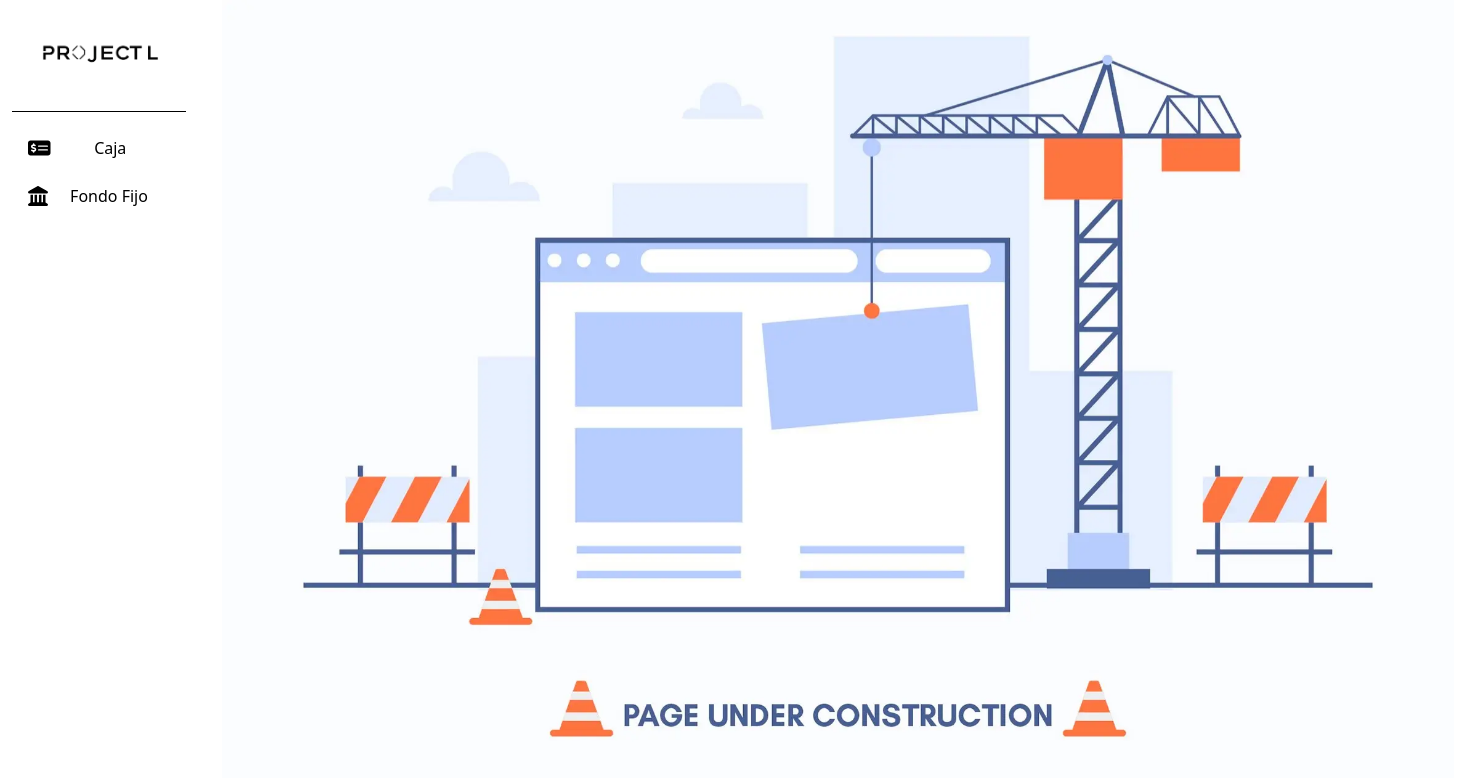
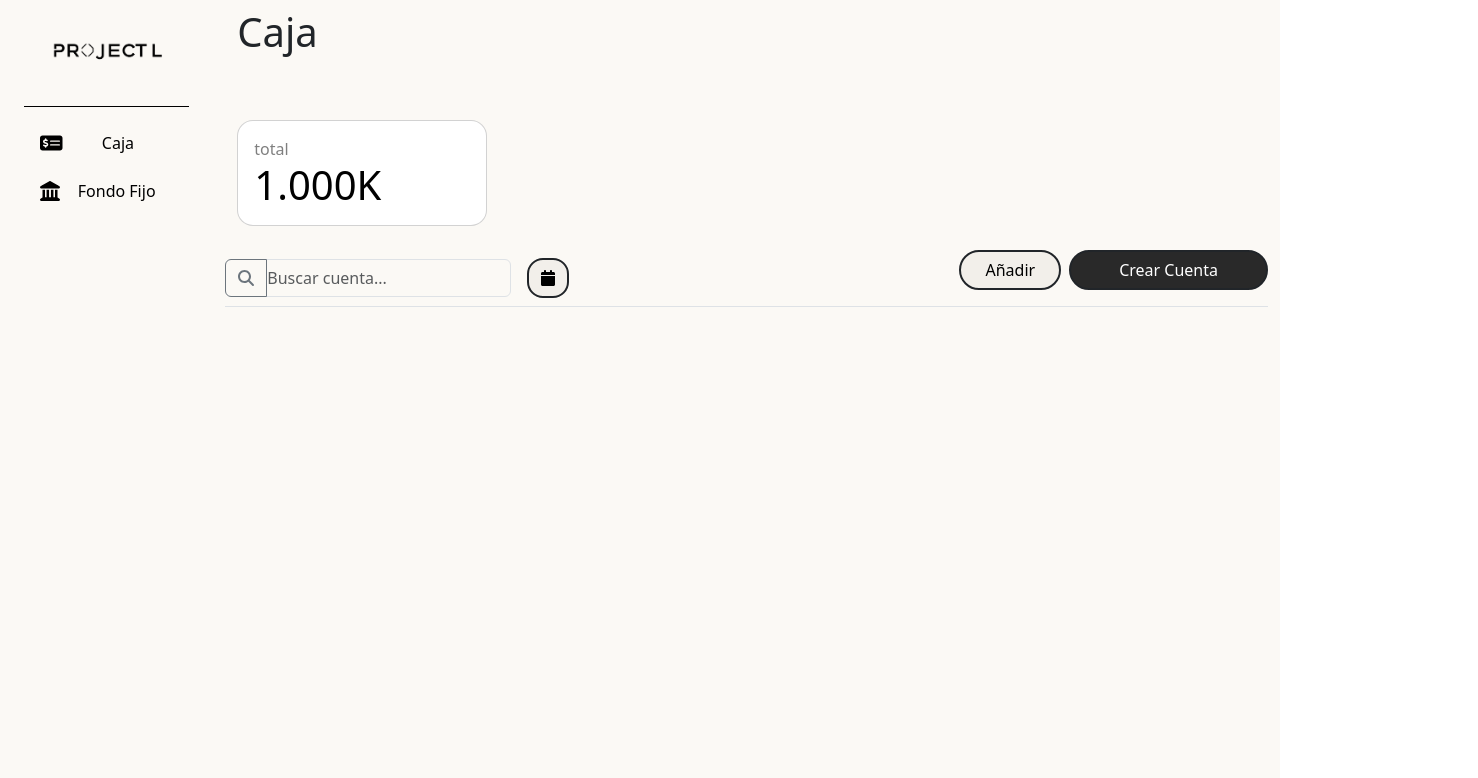
Before and after one commit to Goldfinch95/proyectoL-next.js-, a Next.js app: page /dashboard/caja in a window 1280 px wide. Shown: the top 778 px of the page, 1478 px wide, since content can reach past the window. Built offline with nearby package versions, Linux system fonts and the light colour scheme.

Commit message:
se trabajo en el nav principal

```diff
--- a/src/app/dashboard/caja/page.tsx
+++ b/src/app/dashboard/caja/page.tsx
@@ -1,13 +1,16 @@
 import Image from "next/image";
+import Nav from "@/app/ui/dashboard/nav";
 
 export default function Page() {
   return (
     <div style={{ position: "relative", width: "100vw", height: "100vh" }}>
+      <Nav />
       <Image
-        src="/website_under_construction.webp" // Ruta del archivo en la carpeta public
+        src="/website_under_construction.webp"
         alt="Página en construcción"
-        layout="fill" // Hace que la imagen ocupe todo el contenedor
-        objectFit="contain" // Ajusta la imagen sin recortar, manteniendo su proporción
+        layout="fill"
+        objectFit="contain"
+        style={{ zIndex: -1 }} // Asegura que la imagen quede detrás del contenido
       />
     </div>
   );
--- a/src/app/dashboard/layout.tsx
+++ b/src/app/dashboard/layout.tsx
@@ -1,7 +1,31 @@
 import SideNav from "../ui/dashboard/sidenav";
+import Nav from "../ui/dashboard/nav";
+import Boxes from "../ui/dashboard/boxes";
+import TableNav from "../ui/dashboard/tablenav";
 
 export default function Layout({ children }: { children: React.ReactNode }) {
     return (
+      <main className="container-fluid ">
+        <div className="row" style={{ height: '100vh' }}>
+          <div className="col-2 col-sm-3 col-xl-2" style={{ backgroundColor: '#fbf9f5' }}>
+            <div className="sticky-top">
+              <SideNav />
+            </div>
+          </div>
+          <div className="col-10 col-sm-9 col-xl-10 m-0" style={{ backgroundColor: '#fbf9f5' }}>
+            <div className="sticky-top" style={{ backgroundColor: '#fbf9f5' }}>
+              <Nav />
+              <Boxes />
+              <TableNav />
+            </div>
+          </div>
+        </div>
+      </main>
+    );
+  }
+
+
+  {/*return (
       <div className="d-flex flex-column flex-md-row overflow-hidden-md">
     <div className=" flex-shrink-0 w-md-25">
       <SideNav />
@@ -10,5 +34,4 @@ export default function Layout({ children }: { children: React.ReactNode }) {
       {children}
     </div>
   </div>
-    );
-  }
+    );*/}
--- /dev/null
+++ b/src/app/ui/boxes.module.css
@@ -0,0 +1,10 @@
+.card{
+    height: 100px;
+    width: 250px;
+    background-color: #f2efea;
+}
+
+.card-color-costum{
+    background-color: #36ce3640;
+    border: none;
+}
--- /dev/null
+++ b/src/app/ui/dashboard/boxes.tsx
@@ -0,0 +1,19 @@
+import styles from '../boxes.module.css';
+
+export default function Boxes() {
+  return (
+    <div className="container d-flex flex-row justify-content-between align-items-center mt-4">
+      {/*Tarjeta 1*/}
+      <div className={`card ${styles.card} ${styles['card-color-costum']} text-center text-black rounded-4`}>
+        <div className="card-body d-flex flex-column">
+        <p className="card-text d-flex justify-content-start m-0 text-black-50">
+            total
+          </p>
+          <h1 className="card-title d-flex justify-content-start m-0">
+            1.000K
+          </h1>
+        </div>
+      </div>
+    </div>
+  );
+}
--- a/src/app/ui/dashboard/nav-links.tsx
+++ b/src/app/ui/dashboard/nav-links.tsx
@@ -20,7 +20,7 @@ export default function NavLinks() {
     <>
       {links.map((link) => {
         return (
-            <Link
+          <Link
             key={link.name}
             href={link.href}
             className={clsx(
@@ -30,12 +30,9 @@ export default function NavLinks() {
                 "text-black": pathname !== link.href,
               }
             )}
-
           >
-              {/* Ícono */}
-              <FontAwesomeIcon className="fs-5" icon={link.icon} />
-              {/* Texto */}
-              <span className="mb-0">{link.name}</span>
+            <FontAwesomeIcon className="fs-5" icon={link.icon} />
+            <span className="mb-0">{link.name}</span>
           </Link>
         );
       })}
--- /dev/null
+++ b/src/app/ui/dashboard/nav.tsx
@@ -0,0 +1,19 @@
+"use client";
+import { usePathname } from "next/navigation";
+
+const links = [
+  { name: "Caja", href: "/dashboard/caja",  },
+  { name: "Fondo Fijo", href: "/dashboard/fondo_fijo", },
+];
+
+export default function Nav() {
+    const pathname = usePathname();
+    const activeLink = links.find(link => pathname === link.href)
+  return (
+    <nav className="navbar navbar-expand-lg mb-5">
+    <div className="container-fluid">
+      <h1>{activeLink.name}</h1>
+    </div>
+  </nav>
+  );
+}
--- /dev/null
+++ b/src/app/ui/dashboard/tablenav.tsx
@@ -0,0 +1,72 @@
+"use client";
+
+import { useState } from "react";
+import { FontAwesomeIcon } from "@fortawesome/react-fontawesome";
+import {
+  faMagnifyingGlass,
+  faCalendar,
+} from "@fortawesome/free-solid-svg-icons";
+import styles from '../tablenav.module.css'
+
+export default function TableNav() {
+  const [searchTerm, setSearchTerm] = useState("");
+
+  const onSearch = () => {
+    // Lógica para buscar, por ejemplo, filtrar resultados
+    console.log("Buscando: ", searchTerm);
+  };
+
+  return (
+    <div className="d-flex justify-content-between align-items-center mt-4 mb-3 border-bottom">
+      <div className="d-flex align-items-center gap-3">
+        <div className="input-group w-100">
+          <button
+          className={`btn btn-outline-secondary ${styles['btn-custom']}`}
+            type="button"
+            onClick={onSearch}
+          >
+            <FontAwesomeIcon icon={faMagnifyingGlass} />
+          </button>
+          <input
+            type="text"
+            className={`form-control ps-0 ${styles['form-control']}`}
+            placeholder="Buscar cuenta..."
+            value={searchTerm}
+            onChange={(e) => setSearchTerm(e.target.value)}
+            onInput={onSearch}
+          />
+        </div>
+        <button
+          type="button"
+          className="btn btn-light border-2 border-dark rounded-4"
+          style={{ backgroundColor: "#f2efea" }}
+          data-bs-toggle="modal"
+          data-bs-target="#modalCalendario"
+        >
+          <FontAwesomeIcon icon={faCalendar} />
+        </button>
+      </div>
+
+      <div className="d-flex gap-2">
+        <button
+          type="button"
+          className="btn btn-light border-2 border-dark rounded-pill mb-3 px-4"
+          style={{ backgroundColor: "#f2efea" }}
+          data-bs-toggle="modal"
+          data-bs-target="#exampleModal"
+        >
+          Añadir
+        </button>
+        <button
+          type="button"
+          className="btn btn-dark border-2 border-dark rounded-pill mb-3 px-5"
+          style={{ backgroundColor: "#292929" }}
+          data-bs-toggle="modal"
+          data-bs-target="#modalCrear"
+        >
+          Crear Cuenta
+        </button>
+      </div>
+    </div>
+  );
+}
--- a/src/app/ui/global.css
+++ b/src/app/ui/global.css
@@ -1,3 +1,14 @@
+*{
+  padding: 0;
+  margin: 0;
+  box-sizing: border-box;
+}
+
+body{
+  height: 100vh;
+}
+
+
 .nav-link:focus {
   background-color: #f2efea !important;
 }
--- /dev/null
+++ b/src/app/ui/tablenav.module.css
@@ -0,0 +1,25 @@
+.input-group-text,
+.form-control {
+  background-color: transparent !important;
+  border: 1px solid #6c757d; /* Borde gris (puedes cambiar el color) */
+  color: #6c757d; /* Texto gris */
+  border-left: none;
+
+}
+
+.btn-custom{
+    border-right: none;
+}
+
+
+.btn-custom:hover{
+    background-color: transparent !important;
+    color: #6c757d;
+}
+
+.form-control:focus,
+.btn-custom:focus {
+  outline: none; /* Elimina el contorno azul */
+  box-shadow: none; /* Elimina el efecto de sombra */
+  border-color: #6c757d; /* Mantén el color del borde consistente */
+}
```
